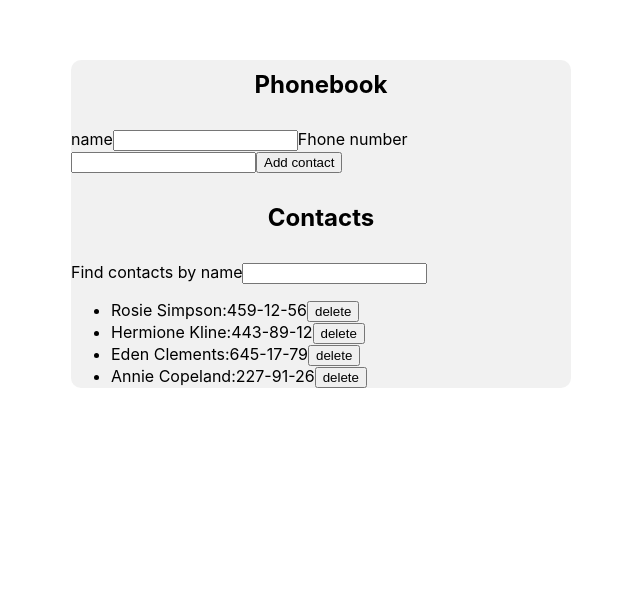
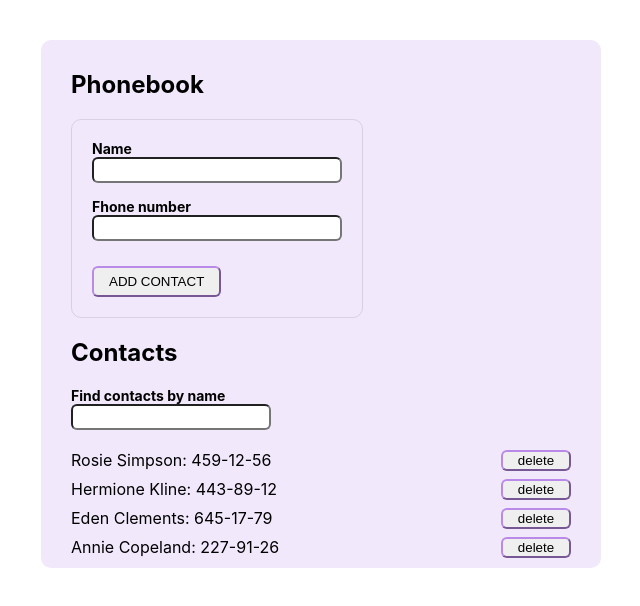
Before and after one commit to Yulia82/goit-react-hw-02-phonebook, a React app: page / in a window 1280 px wide. Shown: the whole page, without its empty margins (319-959 px from the left). Built offline with nearby package versions, Linux system fonts and the light colour scheme.

Commit message:
добавила стили

```diff
--- a/src/components/App/App.js
+++ b/src/components/App/App.js
@@ -54,7 +54,7 @@ class App extends Component {
   };
 
   onDeleteContact = (evt) => {
-    console.log("Id", evt.target.name);
+    // console.log("Id", evt.target.name);
 
     this.setState((prevState) => ({
       contacts: prevState.contacts.filter(
--- a/src/components/Contacts/ContactsList.js
+++ b/src/components/Contacts/ContactsList.js
@@ -1,17 +1,24 @@
+import PropTypes from "prop-types";
+import { ItemContact, BtnDelete } from "./ContactsList.styles";
+
 const ContactsList = ({ contactList, onDelete }) => {
-  // console.log('contactList::::', contactList);
   return (
     <ul>
       {contactList.map((contact) => (
-        <li key={contact.id}>
-          {contact.name}:{contact.number}
-          <button type="button" name={contact.id} onClick={onDelete}>
+        <ItemContact key={contact.id}>
+          {contact.name}: {contact.number}
+          <BtnDelete type="button" name={contact.id} onClick={onDelete}>
             delete
-          </button>
-        </li>
+          </BtnDelete>
+        </ItemContact>
       ))}
     </ul>
   );
 };
 
+ContactsList.propTypes = {
+  contactList: PropTypes.array.isRequired,
+  onDelete: PropTypes.func.isRequired,
+};
+
 export default ContactsList;
--- /dev/null
+++ b/src/components/Contacts/ContactsList.styles.js
@@ -0,0 +1,20 @@
+import styled from "@emotion/styled";
+
+export const ItemContact = styled.li`
+  display: flex;
+  justify-content: space-between;
+  margin-top: 8px;
+`;
+
+export const BtnDelete = styled.button`
+  min-width: 70px;
+  border-color: #ba8ae9;
+  border-radius: 6px;
+
+  &:hover,
+  &:focus {
+    background-color: #ba8ae9;
+    color: #ffffff;
+    cursor: pointer;
+  }
+`;
--- a/src/components/Filter/Filter.js
+++ b/src/components/Filter/Filter.js
@@ -1,15 +1,23 @@
+import PropTypes from "prop-types";
+import { FilterLabel, FilterInput } from "./Filter.styles";
+
 const Filter = ({ filter, onFilterChange }) => {
   return (
-    <label>
+    <FilterLabel>
       Find contacts by name
-      <input
+      <FilterInput
         type="text"
         name="filter"
         value={filter}
         onChange={onFilterChange}
       />
-    </label>
+    </FilterLabel>
   );
 };
 
+Filter.propTypes = {
+  filter: PropTypes.string,
+  onFilterChange: PropTypes.func.isRequired,
+};
+
 export default Filter;
--- /dev/null
+++ b/src/components/Filter/Filter.styles.js
@@ -0,0 +1,24 @@
+import styled from "@emotion/styled";
+
+export const FilterLabel = styled.label`
+  display: flex;
+  flex-direction: column;
+
+  width: 200px;
+  margin-bottom: 20px;
+
+  font-weight: bold;
+  font-size: 14px;
+`;
+
+export const FilterInput = styled.input`
+  border-radius: 6px;
+  height: 20px;
+
+  &:hover,
+  &:focus {
+    cursor: pointer;
+    outline: none;
+    border-color: #ba8ae9;
+  }
+`;
--- a/src/components/Form/Form.js
+++ b/src/components/Form/Form.js
@@ -1,4 +1,6 @@
 import { Component } from "react";
+import PropTypes from "prop-types";
+import { FormLabel, FormInput, FormStyle, BtnSubmit } from "./Form.styles";
 
 class Form extends Component {
   state = {
@@ -27,10 +29,10 @@ class Form extends Component {
 
   render() {
     return (
-      <form onSubmit={this.FormSubmit}>
-        <label>
-          name
-          <input
+      <FormStyle onSubmit={this.FormSubmit}>
+        <FormLabel>
+          Name
+          <FormInput
             type="text"
             value={this.state.name}
             onChange={this.InputChange}
@@ -39,11 +41,11 @@ class Form extends Component {
             title="Имя может состоять только из букв, апострофа, тире и пробелов. Например Adrian, Jacob Mercer, Charles de Batz de Castelmore d'Artagnan и т. п."
             required
           />
-        </label>
+        </FormLabel>
 
-        <label>
+        <FormLabel>
           Fhone number
-          <input
+          <FormInput
             type="tel"
             value={this.state.number}
             onChange={this.InputChange}
@@ -52,12 +54,16 @@ class Form extends Component {
             title="Номер телефона должен состоять цифр и может содержать пробелы, тире, круглые скобки и может начинаться с +"
             required
           />
-        </label>
+        </FormLabel>
 
-        <button type="submit">Add contact</button>
-      </form>
+        <BtnSubmit type="submit">ADD CONTACT</BtnSubmit>
+      </FormStyle>
     );
   }
 }
 
+Form.propTypes = {
+  onSubmit: PropTypes.func.isRequired,
+};
+
 export default Form;
--- /dev/null
+++ b/src/components/Form/Form.styles.js
@@ -0,0 +1,51 @@
+import styled from "@emotion/styled";
+
+export const FormLabel = styled.label`
+  display: flex;
+  flex-direction: column;
+  width: 100%;
+  margin-bottom: 15px;
+
+  font-weight: bold;
+  font-size: 14px;
+`;
+
+export const FormInput = styled.input`
+  border-radius: 6px;
+  height: 20px;
+
+  &:hover,
+  &:focus {
+    cursor: pointer;
+    outline: none;
+    border-color: #ba8ae9;
+  }
+`;
+
+export const FormStyle = styled.form`
+  display: flex;
+  flex-direction: column;
+
+  width: 250px;
+  padding: 20px;
+
+  border: 1px solid rgba(0, 0, 0, 0.1);
+  border-radius: 10px;
+`;
+
+export const BtnSubmit = styled.button`
+  min-width: 100px;
+  padding: 6px 15px;
+  margin-top: 10px;
+  margin-right: auto;
+
+  border-color: #ba8ae9;
+  border-radius: 6px;
+
+  &:hover,
+  &:focus {
+    background-color: #ba8ae9;
+    color: #ffffff;
+    cursor: pointer;
+  }
+`;
--- a/src/components/SectionTitle/SectionTitle.js
+++ b/src/components/SectionTitle/SectionTitle.js
@@ -12,7 +12,7 @@ const SectionTitle = ({ title, children }) => {
 
 SectionTitle.propTypes = {
   title: PropTypes.string.isRequired,
-  // children: PropTypes.element.isRequired,
+  children: PropTypes.element.isRequired,
 };
 
 export default SectionTitle;
--- a/src/components/SectionTitle/SectionTitle.styles.js
+++ b/src/components/SectionTitle/SectionTitle.styles.js
@@ -2,6 +2,5 @@ import styled from "@emotion/styled";
 
 export const TitleSection = styled.h2`
   font-weight: bold;
-  text-align: center;
-  padding: 10px 20px;
+  padding: 20px 0px;
 `;
--- a/src/components/Wrapper/Wrapper.styles.js
+++ b/src/components/Wrapper/Wrapper.styles.js
@@ -4,6 +4,7 @@ export const Wrapper = styled.div`
   width: 500px;
   margin-left: auto;
   margin-right: auto;
-  background-color: rgba(238, 238, 238, 0.8);
+  padding: 10px 30px;
+  background-color: rgba(221, 198, 244, 0.4);
   border-radius: 10px;
 `;
--- a/src/index.css
+++ b/src/index.css
@@ -12,3 +12,14 @@ code {
   font-family: source-code-pro, Menlo, Monaco, Consolas, "Courier New",
     monospace;
 }
+
+h2 {
+  margin-top: 0px;
+  margin-bottom: 0px;
+}
+
+ul {
+  padding: 0px;
+  margin: 0px;
+  list-style: none;
+}
```
Also changed, not shown: 1 other file.
